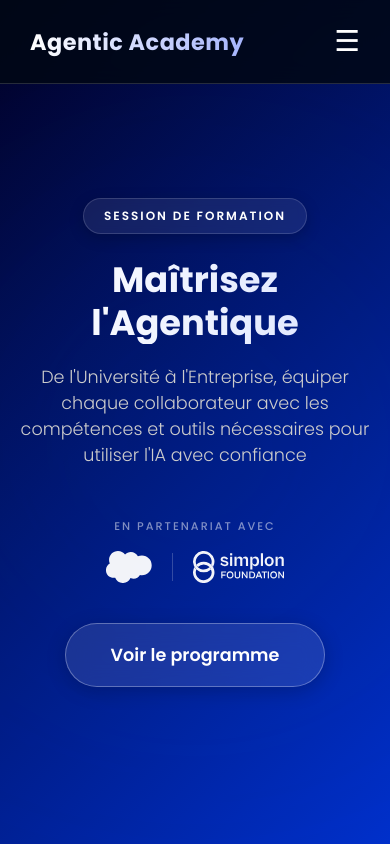
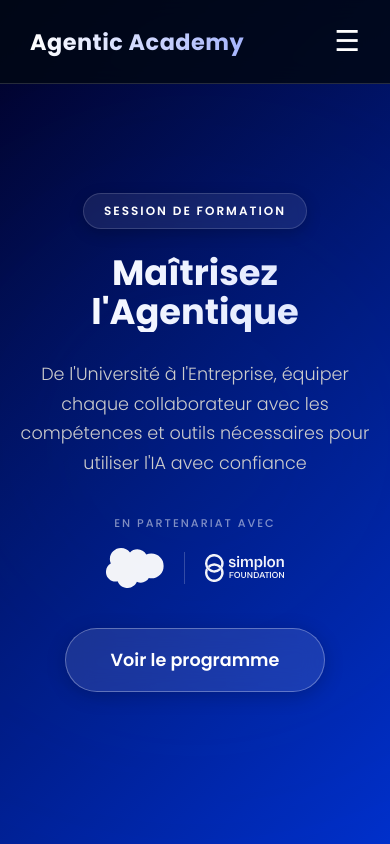
Before and after one commit to GlsAd/academie-ia, a plain HTML site: page home.html in a window 390 px wide. Shown: the top 844 px of the page. Drawn offline with Linux system fonts and the light colour scheme.

Commit message:
Tune hero spacing and logo heights for single-line title
Tighten h1 line-height to 1.1 (was 1.2, now single-line).
Increase h1 margin-bottom to 28px (was 20px) for better breathing.
Reduce subtitle margin-bottom to 36px (was 50px) since partners lockup
now sits between subtitle and CTA. Add line-height: 1.7 to subtitle.
Differentiate partner logo heights: Salesforce cloud at 52px,
Fondation Simplon wordmark at 34px, for balanced visual weight.

Co-authored-by: Cursor <cursoragent@cursor.com>

```diff
--- a/home.html
+++ b/home.html
@@ -119,8 +119,8 @@
 
         h1 {
             font-size: 3.5rem;
-            line-height: 1.2;
-            margin-bottom: 20px;
+            line-height: 1.1;
+            margin-bottom: 28px;
             font-weight: 700;
             background: linear-gradient(to right, #ffffff, #dbe4ff);
             -webkit-background-clip: text;
@@ -131,8 +131,9 @@
             font-size: 1.1rem;
             color: #ccc;
             max-width: 600px;
-            margin-bottom: 50px;
+            margin-bottom: 36px;
             font-weight: 300;
+            line-height: 1.7;
         }
 
         /* --- BOUTON GLASSMORPHISM --- */
@@ -332,21 +333,31 @@
         }
 
         .partner-logo {
-            height: 40px;
             width: auto;
             opacity: 0.95;
             filter: brightness(0) invert(1);
         }
 
+        /* Salesforce cloud mark is compact (273×191) — needs more height */
+        .partners-logos .partner-logo:first-child {
+            height: 52px;
+        }
+
+        /* Fondation Simplon is a wide wordmark (815×288) — smaller height keeps it readable */
+        .partners-logos .partner-logo:last-child {
+            height: 34px;
+        }
+
         .partners-divider {
             width: 1px;
-            height: 28px;
+            height: 32px;
             background: rgba(255,255,255,0.2);
         }
 
         @media (max-width: 600px) {
             .partners-logos { gap: 20px; }
-            .partner-logo { height: 32px; }
+            .partners-logos .partner-logo:first-child { height: 40px; }
+            .partners-logos .partner-logo:last-child { height: 28px; }
         }
 
         /* --- FOOTER --- */
@@ -361,7 +372,7 @@
 
         /* --- RESPONSIVE --- */
         @media (max-width: 768px) {
-            h1 { font-size: 2.2rem; }
+            h1 { font-size: 2.2rem; line-height: 1.1; }
             .section-title { font-size: 1.6rem; }
 
             .hamburger { display: block; }
```
